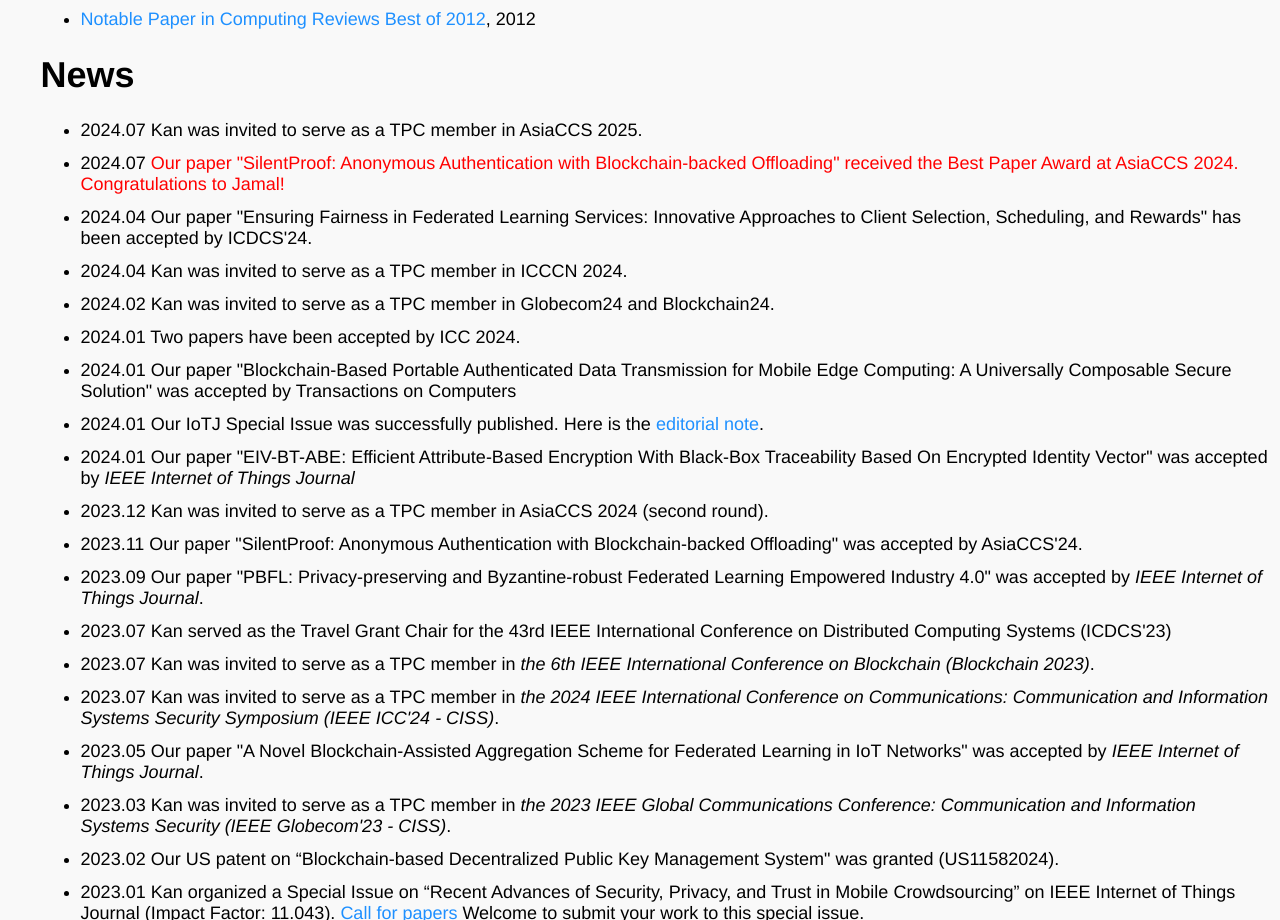
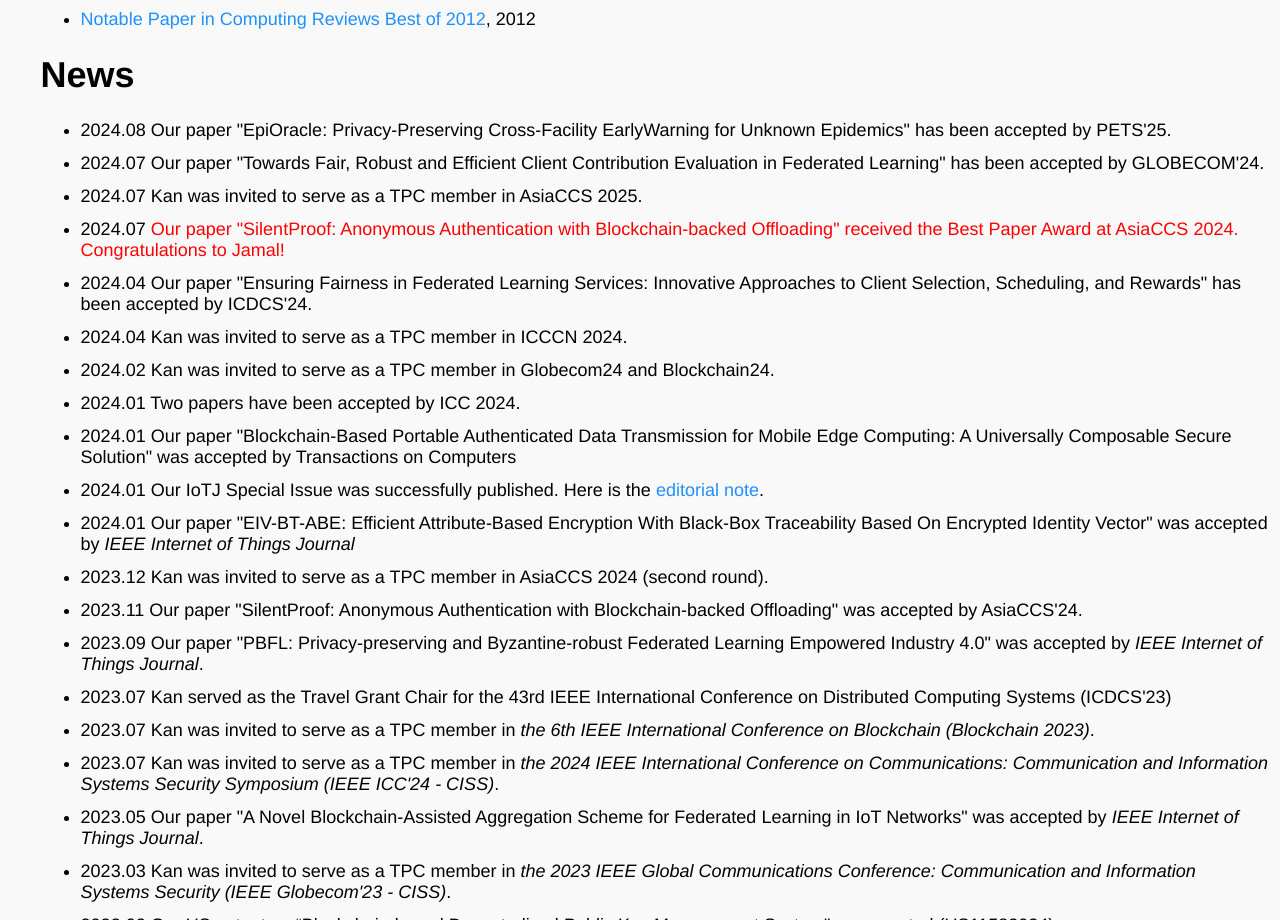
Before and after one commit to kan-yang/kan-yang.github.io, a plain HTML site: page index.html in a window 1280 px wide. Shown: the part 1486-2406 px from the top of the page. Drawn offline with Linux system fonts and the light colour scheme.

Commit message:
Update index.html

```diff
--- a/index.html
+++ b/index.html
@@ -132,7 +132,9 @@
                  <h1> News </h1>
                 <p>
                  <ul class = "none">
-			<li>2024.07 Kan was invited to serve as a TPC member in AsiaCCS 2025. </li>
+			<li>2024.08 Our paper &quot;EpiOracle: Privacy-Preserving Cross-Facility EarlyWarning for Unknown Epidemics&quot; has been accepted by PETS'25.</li>
+			 <li>2024.07 Our paper &quot;Towards Fair, Robust and Efficient Client Contribution Evaluation in Federated Learning&quot; has been accepted by GLOBECOM'24. </li>
+			 <li>2024.07 Kan was invited to serve as a TPC member in AsiaCCS 2025. </li>
 			 <li>2024.07 <awardfont>Our paper &quot;SilentProof: Anonymous Authentication with Blockchain-backed Offloading&quot; received the Best Paper Award at AsiaCCS 2024. Congratulations to Jamal!</awardfont></li>
 		     <li>2024.04 Our paper &quot;Ensuring Fairness in Federated Learning Services: Innovative Approaches to Client Selection, Scheduling, and Rewards&quot; has been accepted by ICDCS'24.</li>
 			 <li>2024.04 Kan was invited to serve as a TPC member in ICCCN 2024. </li>
```
